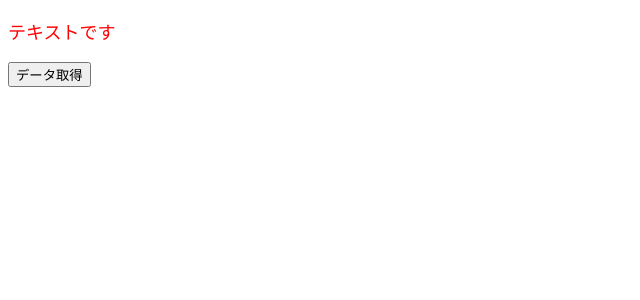
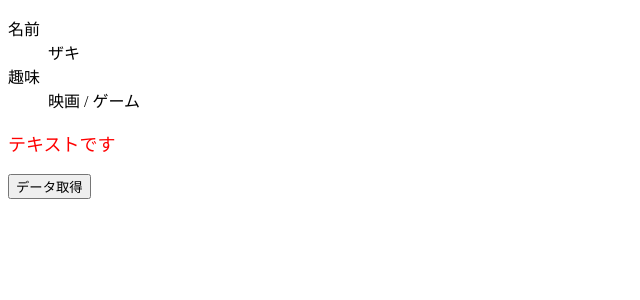
Before and after one commit to zakino445/React-TypeScript-Practice, a React (Create React App) app: page / in a window 1280 px wide. Shown: the top 300 px of the page, without its empty margins (0-640 px from the left). Built offline with nearby package versions, Linux system fonts and the light colour scheme.

Commit message:
chore: #15 オプショナルチェイニング

```diff
--- a/src/App.tsx
+++ b/src/App.tsx
@@ -3,6 +3,13 @@
 import { List } from "./List";
 import { ListType } from "./types/list";
 import { Text } from "./Text";
+import { UserProfile } from "./UserProfile";
+import { User } from "./types/user";
+
+const user: User = {
+  name: "ザキ",
+  hobbies: ["映画", "ゲーム"],
+};
 
 export default function App() {
   const [lists, setLists] = useState<Array<ListType>>([]);
@@ -13,6 +20,7 @@
   };
   return (
     <div>
+      <UserProfile user={user} />
       <Text color="red" fontSize="18px" />
       <button onClick={onClickFetchData}>データ取得</button>
       {lists.map((list) => (
--- /dev/null
+++ b/src/UserProfile.tsx
@@ -0,0 +1,18 @@
+import { FC } from "react";
+import { User } from "./types/user";
+
+type Props = {
+  user: User;
+};
+
+export const UserProfile: FC<Props> = (props) => {
+  const { user } = props;
+  return (
+    <dl>
+      <dt>名前</dt>
+      <dd>{user.name}</dd>
+      <dt>趣味</dt>
+      <dd>{user.hobbies?.join(" / ")}</dd>
+    </dl>
+  );
+};
--- /dev/null
+++ b/src/types/user.ts
@@ -0,0 +1,4 @@
+export type User = {
+  name: string;
+  hobbies?: Array<string>;
+};
```
